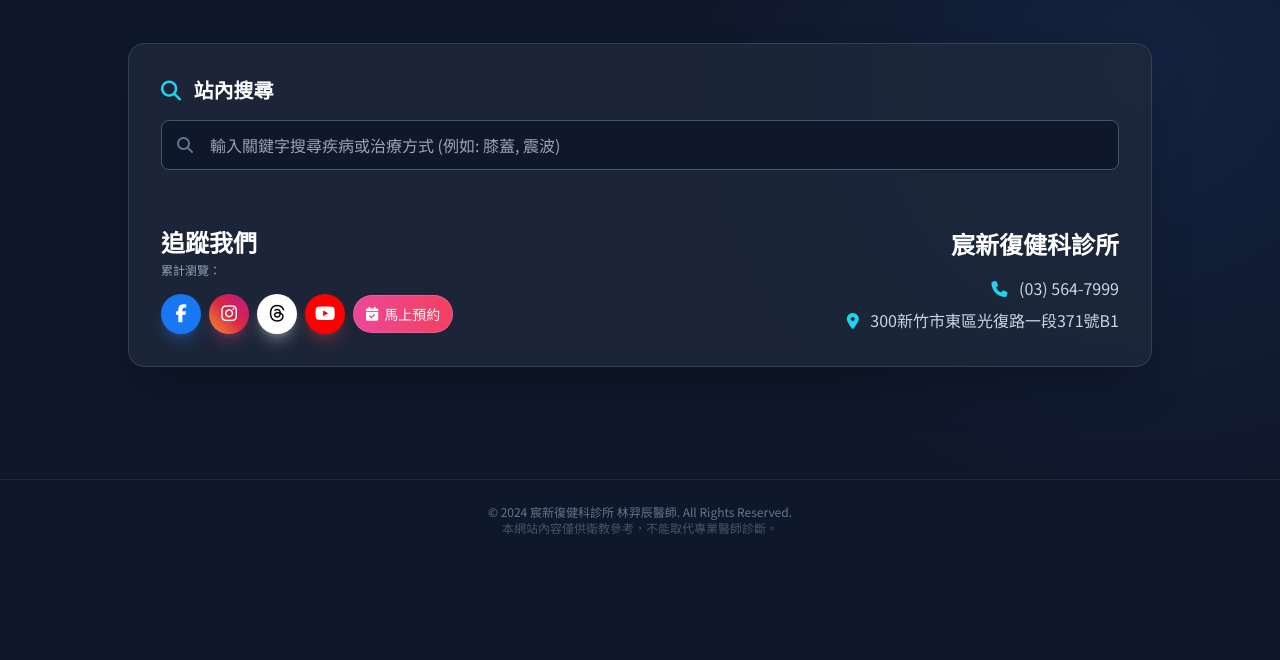
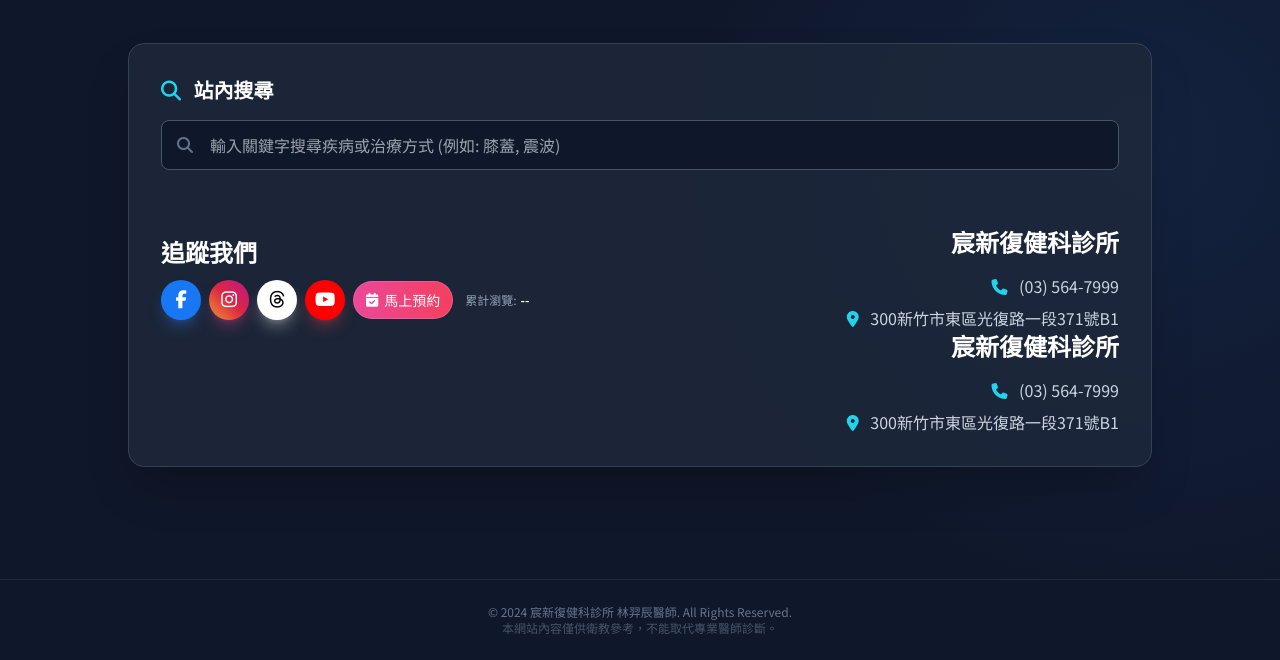
Before and after one commit to chenshinrehab/dr-lin-rehab, a plain HTML site: page index.html in a window 1280 px wide. Shown: the part 1910-2570 px from the top of the page. Before the commit the page ends 2470 px from the top, so only its background shows below. Drawn offline with nearby package versions, Linux system fonts and the light colour scheme.

Commit message:
Update index.html

```diff
--- a/index.html
+++ b/index.html
@@ -1714,21 +1714,13 @@
                     </div>
                     <div id="search-results" class="mt-4 space-y-2"></div>
                 </div>
+
+
                     <div class="grid md:grid-cols-2 gap-8 pt-4">
 
                     <div class="flex flex-col justify-center">
 
-                        <h3 class="text-2xl font-bold text-white mb-1">追蹤我們</h3>
-
-                        <div class="flex items-center gap-1.5 text-slate-400 text-xs mb-4">
-                            <span>累計瀏覽：</span>
-                            <span id="busuanzi_container_site_pv" style="display:none">
-                                <span id="busuanzi_value_site_pv" class="font-bold font-tech text-white">
-                                    <i class="fa-solid fa-spinner fa-spin text-xs"></i>
-                                </span>
-                                <span class="text-slate-500 ml-0.5">人次</span>
-                            </span>
-                        </div>
+                        <h3 class="text-2xl font-bold text-white mb-3">追蹤我們</h3>
 
                         <div class="flex gap-2 items-center flex-wrap">
                             <a href="https://www.facebook.com/DrYiChen" target="_blank" title="林羿辰醫師 Facebook" class="w-10 h-10 rounded-full bg-[#1877F2] text-white flex items-center justify-center text-lg hover:scale-110 transition-transform shadow-lg shadow-blue-500/30"><i class="fa-brands fa-facebook-f"></i></a>
@@ -1739,7 +1731,26 @@
                             <a href="index.html#booking" class="px-3 py-2 rounded-full text-sm font-medium text-white bg-gradient-to-r from-pink-500 to-rose-500 hover:shadow-neon transition-all border border-pink-400/50 flex items-center gap-1.5 no-underline cursor-pointer">
                                 <i class="fa-solid fa-calendar-check"></i> 馬上預約
                             </a>
+
+                            <div class="flex items-center gap-1 text-slate-400 text-xs ml-1">
+                                <span>累計瀏覽:</span> <span id="busuanzi_container_site_pv" style="display:inline">
+                                    <span id="busuanzi_value_site_pv" class="font-bold font-tech text-white">--</span>
+                                </span>
+                            </div>
                         </div>
+
+                    </div>
+
+                    <div class="text-left md:text-right flex flex-col justify-center">
+                        <h3 class="text-2xl font-bold text-white mb-4">宸新復健科診所</h3>
+                        <p class="text-slate-300 mb-2"><i class="fa-solid fa-phone text-cyan-400 mr-2"></i> (03) 564-7999</p>
+                        <p class="text-slate-300">
+                            <a href="https://maps.app.goo.gl/your-map-link" target="_blank" class="hover:text-cyan-400 transition-colors no-underline text-slate-300">
+                                <i class="fa-solid fa-location-dot text-cyan-400 mr-2"></i> 300新竹市東區光復路一段371號B1
+                            </a>
+                        </p>
+                    </div>
+
 
                     </div>
 
```
